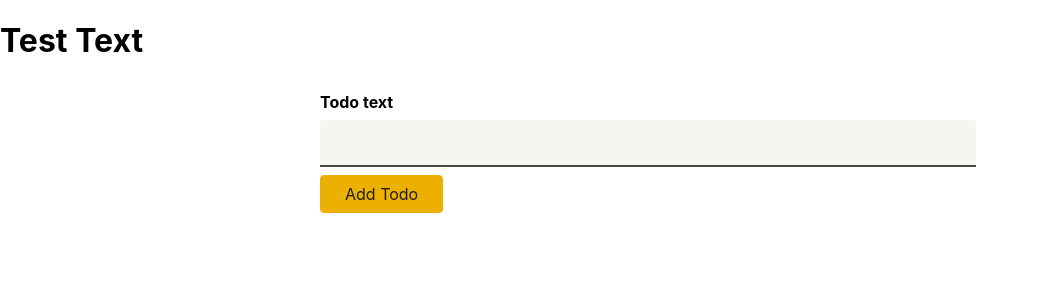
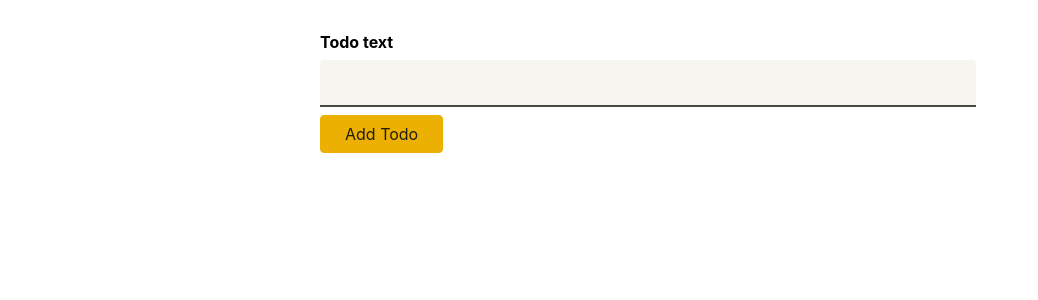
Before and after one commit to MeiCloudie/react-ts, a React (Create React App) app: page / in a window 1280 px wide. Shown: the top 300 px of the page, without its empty margins (0-1038 px from the left). Built offline with nearby package versions, Linux system fonts and the light colour scheme; the HTML template or start-up script is replaced by a standard one.

Commit message:
test: remove h1

```diff
--- a/src/App.tsx
+++ b/src/App.tsx
@@ -23,7 +23,6 @@ function App() {
 
   return (
     <div>
-      <h1>Test Text</h1>
       <NewTodo onAddTodo={addTodoHandler} />
       <Todos items={todos} onRemoveTodo={removeTodoHandler} />
     </div>
```
